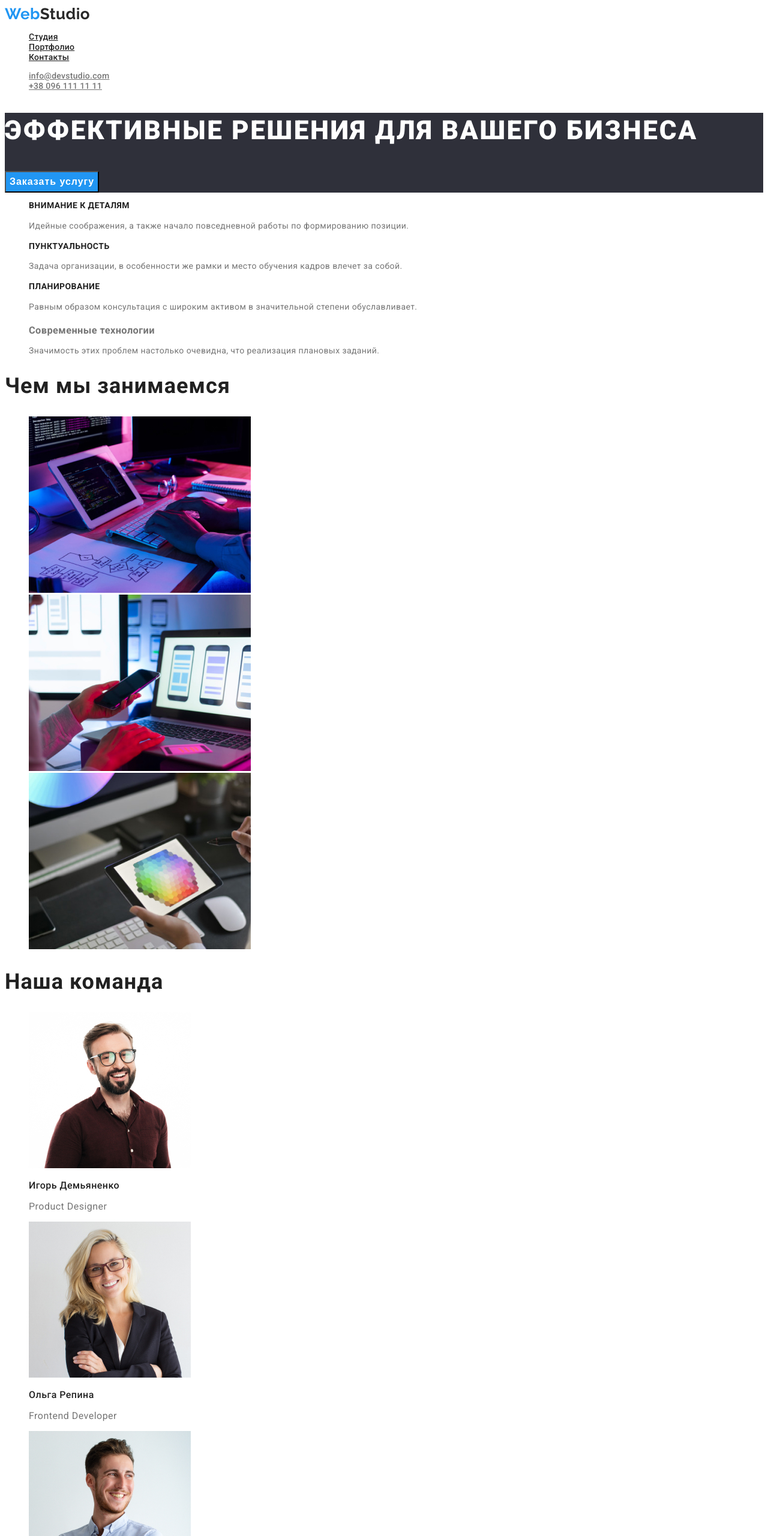
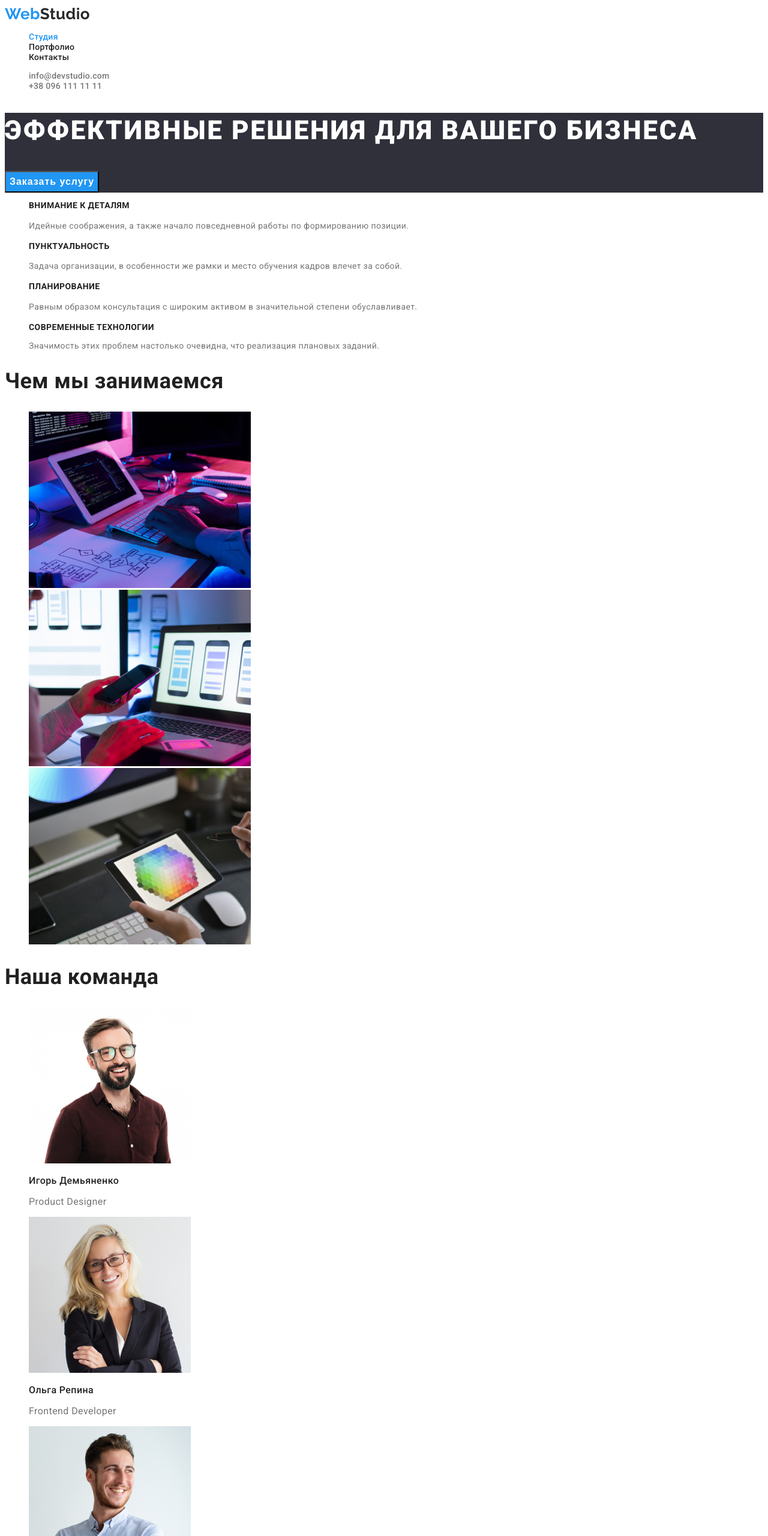
Before and after one commit to AntonDmytrenko/goit-markup-hw-02, a plain HTML site: page index.html in a window 1280 px wide. Shown: the top 2560 px of the page at 60% size. Drawn offline with Linux system fonts and the light colour scheme.

Commit message:
fix-mistakes

```diff
--- a/css/styles.css
+++ b/css/styles.css
@@ -38,10 +38,14 @@ body {
     font-weight: 500;
     line-height: 1.14;
     letter-spacing: 0.02em;
+    text-decoration: none;
   }
   .site-navigation .link:hover,
   .site-navigation .link:focus,
   .site-navigation .link:active {
+    color: var(--accent-color);
+  }
+  .current {
     color: var(--accent-color);
   }
 /*Дизайн контактів в хедері*/
@@ -50,6 +54,7 @@ body {
     font-weight: 500;
     line-height: 1.14;
     letter-spacing: 0.02em;
+    text-decoration: none;
   }
 .header-contacts .link-contacts:hover,
 .header-contacts .link-contacts:focus {
@@ -104,32 +109,21 @@ body {
     line-height: 1.71;
   }
 /*Дизайн секцій "Що ми робимо" та "Наша команда"*/
-.whatwedo-title {
+.doing-staff-title {
     color: var(--title-main-color);
-    font-weight: 700;
     font-size: 36px;
     line-height: 1.17;
-    letter-spacing: 0.03em;
-  }
-.our-staff-title {
-    color: var(--title-main-color);
-    font-weight: 700;
-    font-size: 36px;
-    line-height: 1.17;
-    letter-spacing: 0.03em;
 }
 .staff-name {
     color: var(--title-main-color);
     font-weight: 500;
     font-size: 16px;
     line-height: 1.19;
-    letter-spacing: 0.03em;
   }
 .staff-position {
     font-size: 16px;
     line-height: 1.19;
-    letter-spacing: 0.03em;
-  }
+}
 /*Дизайн футеру*/
 .footer-block {
     background-color: var(--background-secondary-color);
@@ -139,7 +133,6 @@ body {
     font-style: normal;
     font-size: 14px;
     line-height: 1.71;
-    letter-spacing: 0.03em;
     text-decoration: none;
 }
 .logopart-footer-studio {
@@ -148,10 +141,14 @@ body {
 .link-contacts-footer {
     color: rgba(255, 255, 255, 0.6);
     font-style: normal;
-    font-size: 14px;
     line-height: 1.71;
-    letter-spacing: 0.03em;
     text-decoration: none;
+}
+.footer-block .link-contacts-footer:hover,
+.footer-block .link-contacts-footer:focus,
+.footer-block .adress-footer:hover,
+.footer-block .adress-contacts-footer:focus {
+  color: var(--accent-color);
 }
 /*Дизайн кнопок-фільтрів портфоліо*/
 .portfolio-btn {
@@ -171,6 +168,10 @@ body {
     color: #ffffff;
     background-color: var(--button-background-color);
   }
+  .active {
+    background-color: var(--button-background-color);
+    color: #ffffff;
+  }
 /*Дизайн блоків портфоліо*/
 .project-name {
     color: var(--title-main-color);
--- a/index.html
+++ b/index.html
@@ -19,14 +19,18 @@
       <nav>
         <a class="logo" href="./index.html">Web<span class="logopart-studio">Studio</span></a>
         <ul class="site-navigation list">
-          <li><a class="link" href="./index.html">Студия</a></li>
+          <li>
+            <a class="link" href="./index.html"><span class="current">Студия</span></a>
+          </li>
           <li><a class="link" href="./portfolio.html">Портфолио</a></li>
           <li><a class="link" href="">Контакты</a></li>
         </ul>
       </nav>
       <ul class="header-contacts list">
-        <li><a class="link-contacts" href="mailto:info@devstudio.com">info@devstudio.com</a></li>
-        <li><a class="link-contacts" href="tel:+380961111111">+38 096 111 11 11</a></li>
+        <li>
+          <a class="link-contacts link1" href="mailto:info@devstudio.com">info@devstudio.com</a>
+        </li>
+        <li><a class="link-contacts link1" href="tel:+380961111111">+38 096 111 11 11</a></li>
       </ul>
     </header>
     <!--Основна інформація-->
@@ -59,14 +63,14 @@
             </p>
           </li>
           <li>
-            <h3>Современные технологии</h3>
+            <h3 class="befits-block-title">Современные технологии</h3>
             <p>Значимость этих проблем настолько очевидна, что реализация плановых заданий.</p>
           </li>
         </ul>
       </section>
       <!--Секція чим займаємось-->
       <section>
-        <h2 class="whatwedo-title">Чем мы занимаемся</h2>
+        <h2 class="doing-staff-title">Чем мы занимаемся</h2>
         <ul class="list">
           <li><img src="./images/box-1.jpg" alt="Ноутбук" width="370" /></li>
           <li><img src="./images/box-2.jpg" alt="Телефон" width="370" /></li>
@@ -75,7 +79,7 @@
       </section>
       <!--Секція наша команда-->
       <section>
-        <h2 class="our-staff-title">Наша команда</h2>
+        <h2 class="doing-staff-title">Наша команда</h2>
         <ul class="list">
           <li>
             <img src="./images/staff-1.jpg" alt="Игорь" width="270" />
```
Also changed, not shown: portfolio.html (+23 -5 lines).
